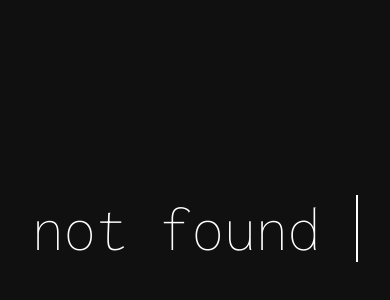
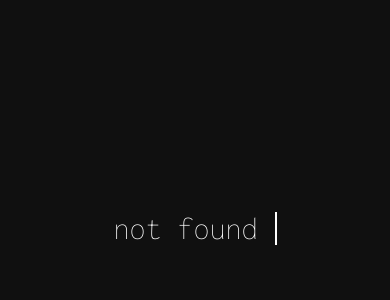
Before and after one commit to dasph/notfound, a website: page index.html in a window 390 px wide. Shown: the part 194-494 px from the top of the page. Drawn offline with Linux system fonts and the light colour scheme.

Commit message:
mobile suppoer

```diff
--- a/index.html
+++ b/index.html
@@ -34,6 +34,12 @@
       animation: type .5s alternate infinite;
     }
 
+    @media only screen and (max-width: 420px) {
+      h1 {
+        font-size: 2em;
+      }
+    }
+
     @keyframes type {
       from { box-shadow: inset -2px 0px 0px white; }
       to { box-shadow: inset -2px 0px 0px transparent; }
```
